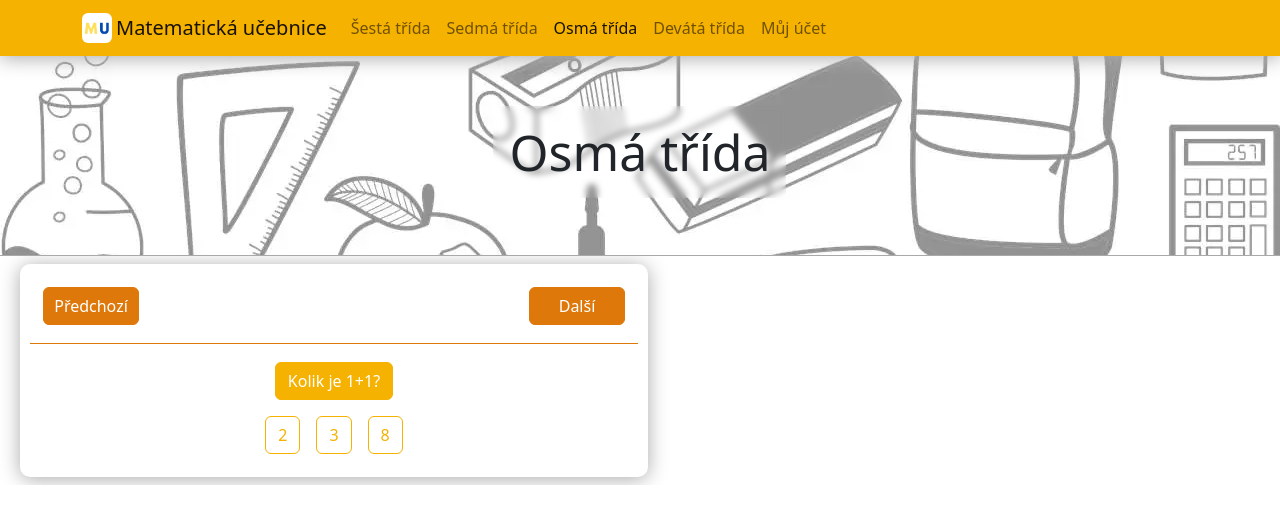
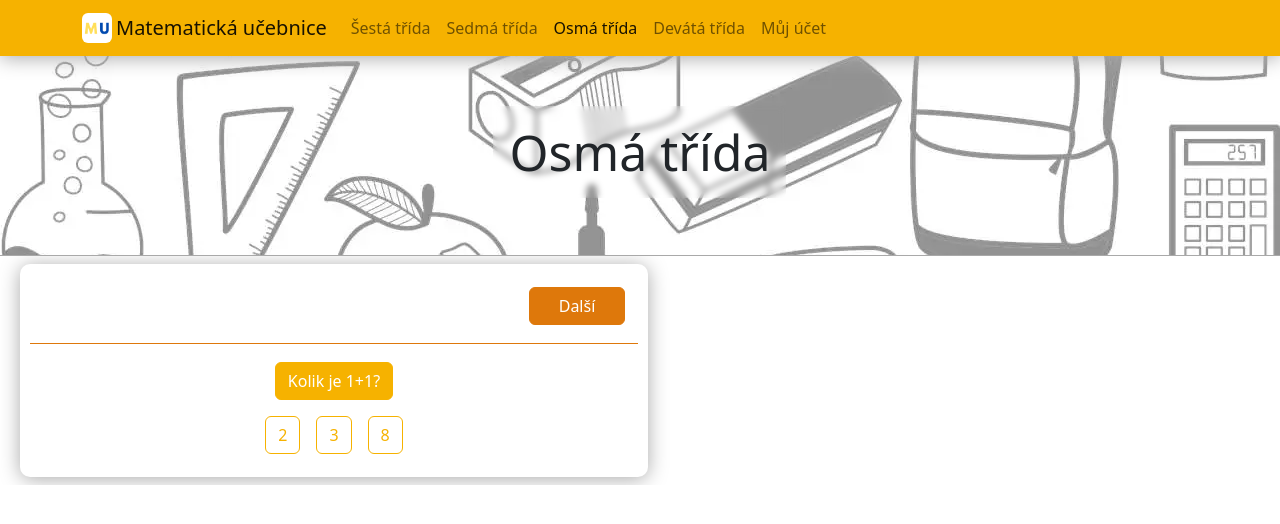
Before and after one commit to gyarab/2022-3e-matematicka_ucebnice, a Next.js app: page /class/eight in a window 1280 px wide. Shown: the top 524 px of the page. Built offline with nearby package versions, Linux system fonts and the light colour scheme.

Commit message:
next/previous stage design implemented

```diff
--- a/components/games/GameNav.jsx
+++ b/components/games/GameNav.jsx
@@ -1,25 +1,42 @@
-import gameStyles from "../../styles/games/Game.module.css";
+import gameNavStyles from "../../styles/games/GameNav.module.css";
 import {Button} from "react-bootstrap";
 
-const GameNav = ({handlePreviousStage, handleNextStage}) => {
+const GameNav = ({showPreviousButton, showNextButton, handlePreviousStage, handleNextStage}) => {
+    const showBothButtons = showPreviousButton && showNextButton
+
     return (
-        <div className={gameStyles.buttonGroup}>
+        <div
+            className={`
+                d-flex
+                flex-row
+                align-items-center
+                w-100
+                ${showPreviousButton ? 'justify-content-between' : 'justify-content-end'}
+                ${gameNavStyles.buttonGroup}`
+            }
+        >
+            {
+                showPreviousButton &&
                 <Button
                     variant={"info"}
                     type={'button'}
-                className={`${gameStyles.button} m-2`}
+                    className={`${gameNavStyles.button} d-flex justify-content-center m-2`}
                     onClick={handlePreviousStage}
                 >
                     Předchozí
                 </Button>
+            }
+            {
+                showNextButton &&
                 <Button
                     variant={"info"}
                     type={'button'}
-                className={`${gameStyles.button} m-2`}
+                    className={`${gameNavStyles.button} m-2`}
                     onClick={handleNextStage}
                 >
                     Další
                 </Button>
+            }
         </div>
     )
 }
--- a/components/games/choose-correct-answer/ChooseCorrectAnswer.jsx
+++ b/components/games/choose-correct-answer/ChooseCorrectAnswer.jsx
@@ -103,8 +103,8 @@ const ChooseCorrectAnswer = ({game}) => {
             return (
                 <div className={`${gameStyles.frame} m-2`}>
                     <GameNav
-                        showPreviousButton
-                        showNextButton
+                        showPreviousButton={stageNumber !== 0}
+                        showNextButton={stageNumber !== game.length - 1}
                         handleNextStage={handleNextStage}
                         handlePreviousStage={handlePreviousStage}
                     />
@@ -148,8 +148,8 @@ const ChooseCorrectAnswer = ({game}) => {
         return (
             <div className={`${gameStyles.frame} m-2`}>
                 <GameNav
-                    showPreviousButton
-                    showNextButton
+                    showPreviousButton={stageNumber !== 0}
+                    showNextButton={stageNumber !== game.length - 1}
                     handleNextStage={handleNextStage}
                     handlePreviousStage={handlePreviousStage}
                 />
--- /dev/null
+++ b/styles/games/GameNav.module.css
@@ -0,0 +1,16 @@
+.button {
+    width: 6rem;
+    color: white;
+}
+
+.button:hover {
+    color: white;
+    box-shadow: 0 2px 20px lightgrey;
+    -moz-box-shadow: 0 2px 20px lightgrey;
+    -webkit-box-shadow: 0 2px 20px lightgrey;
+}
+
+.buttonGroup {
+    padding: 5px 5px 10px;
+    border-bottom: 1px solid var(--bs-info);
+}
```
Lines whose indentation alone changed are shown as unchanged.
